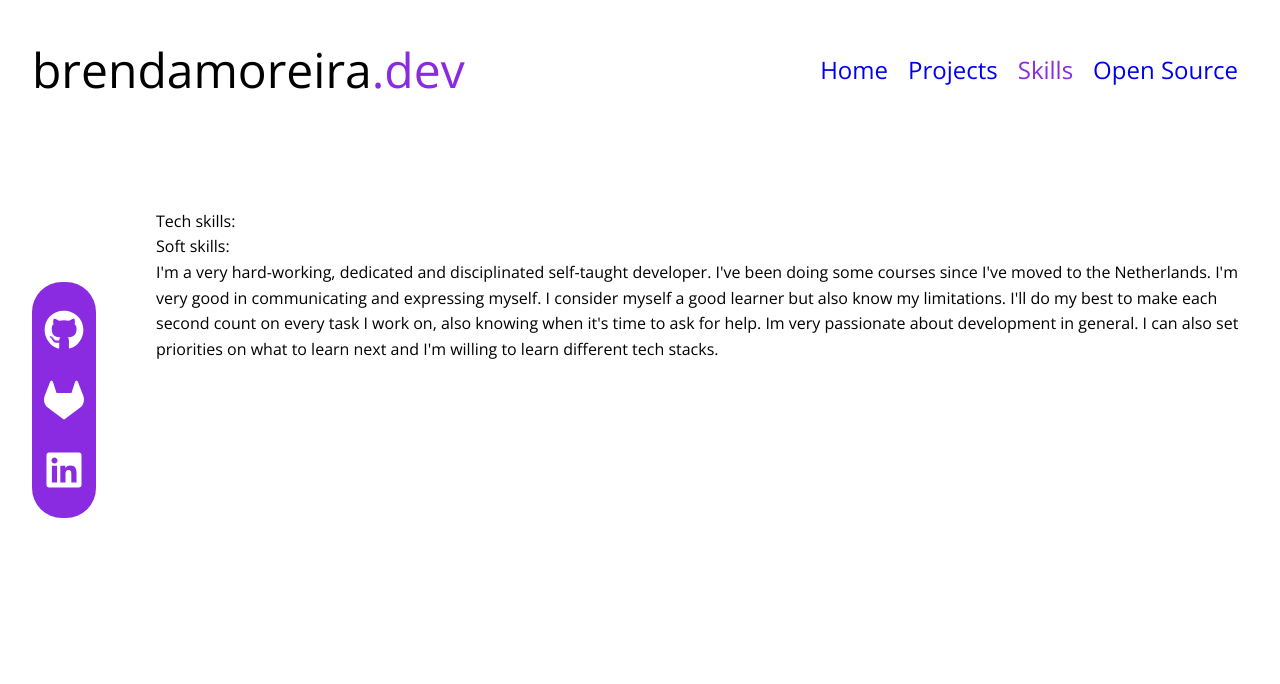
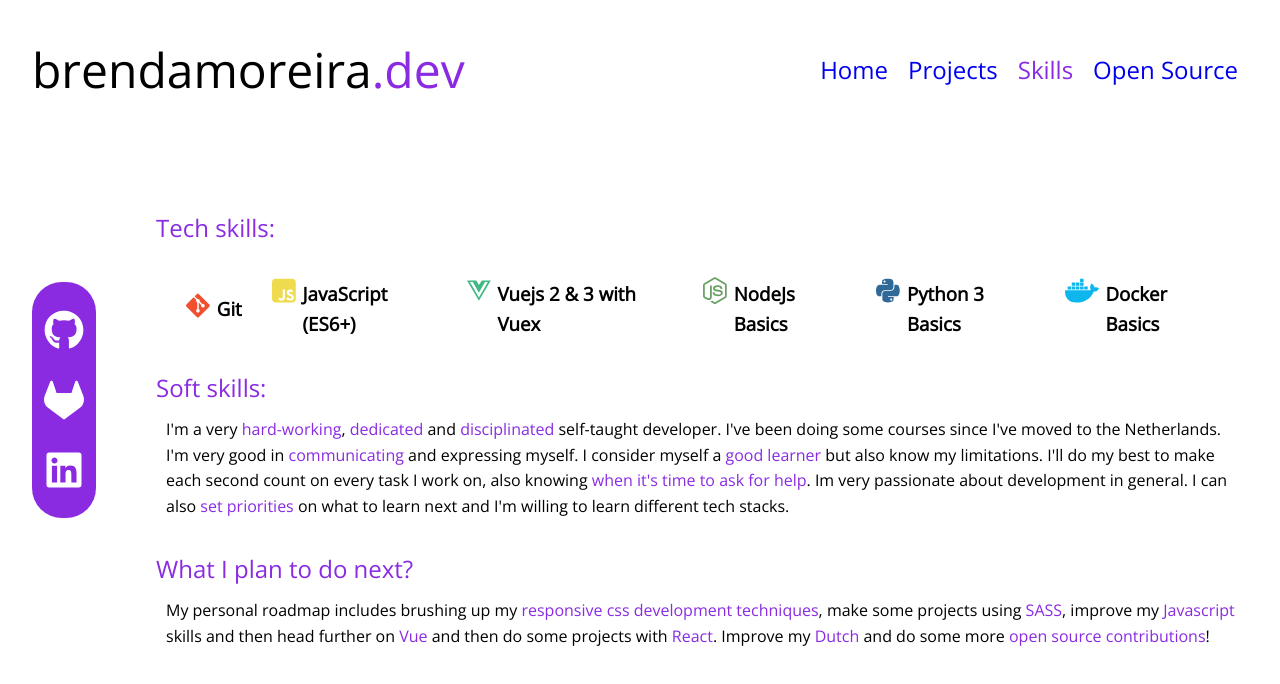
Before and after one commit to brendamoreira/brendamoreira.dev, a Vue app: page /skills in a window 1280 px wide. Shown: the top 684 px of the page. Built offline with nearby package versions, Linux system fonts and the light colour scheme.

Commit message:
update skills page

```diff
--- a/src/components/Icons.vue
+++ b/src/components/Icons.vue
@@ -10,7 +10,7 @@ export default {
   name: "Icons",
 };
 </script>
-<style>
+<style scoped>
 .container{
   position: absolute;
   left: 2rem;
--- /dev/null
+++ b/src/components/Skill.vue
@@ -0,0 +1,29 @@
+<template>
+  <h3 class="t-skills" v-for="skill in skills" :key="skill.name">
+    <span :style="`color:${skill.color};`"><font-awesome-icon class="icon" :icon="`fa-brands ${skill.code}`" /></span>{{
+      skill.name
+    }}
+  </h3>
+</template>
+<script>
+export default {
+  props:{
+    skills:{
+      required: true,
+      type: Array
+    }
+  },
+};
+</script>
+<style scoped>
+.t-skills{
+  font-weight: bold;
+  display: flex;
+  gap:7px;
+  align-items: baseline;
+}
+
+.icon{
+  font-size: 1.7rem;
+}
+</style>
--- a/src/main.js
+++ b/src/main.js
@@ -1,14 +1,34 @@
-import { createApp } from 'vue'
-import App from './App.vue'
-import { library } from '@fortawesome/fontawesome-svg-core'
-import { FontAwesomeIcon } from '@fortawesome/vue-fontawesome'
-import { faGithub, faLinkedin, faGitlab } from '@fortawesome/free-brands-svg-icons'
+import { createApp } from "vue";
+import App from "./App.vue";
+import { library } from "@fortawesome/fontawesome-svg-core";
+import { FontAwesomeIcon } from "@fortawesome/vue-fontawesome";
+import {
+  faGithub,
+  faLinkedin,
+  faGitlab,
+  faGitAlt,
+  faJsSquare,
+  faVuejs,
+  faNodeJs,
+  faPython,
+  faDocker,
+} from "@fortawesome/free-brands-svg-icons";
 
-import router from "./router"
+import router from "./router";
 
-library.add(faGithub, faLinkedin, faGitlab)
+library.add(
+  faGithub,
+  faLinkedin,
+  faGitlab,
+  faGitAlt,
+  faJsSquare,
+  faVuejs,
+  faNodeJs,
+  faPython,
+  faDocker
+);
 
 const app = createApp(App);
 app.use(router);
-app.component('font-awesome-icon', FontAwesomeIcon)
-app.mount('#app')
+app.component("font-awesome-icon", FontAwesomeIcon);
+app.mount("#app");
--- a/src/pages/Skills.vue
+++ b/src/pages/Skills.vue
@@ -1,16 +1,61 @@
 <template>
-  <div>Tech skills:</div>
-  <div>
-    Soft skills:
-    <div>
-      I'm a very hard-working, dedicated and disciplinated self-taught
-      developer. I've been doing some courses since I've moved to the
-      Netherlands. I'm very good in communicating and expressing myself. I
-      consider myself a good learner but also know my limitations. I'll do my
-      best to make each second count on every task I work on, also knowing when
-      it's time to ask for help. Im very passionate about development in
-      general. I can also set priorities on what to learn next and I'm willing
-      to learn different tech stacks.
-    </div>
+<div class="skills-container">
+  <h2 class="highlight-text">Tech skills:</h2>
+  <div class="tech-skills">
+    <Skill :skills="skills" />
+  </div>
+  <h2 class="highlight-text soft">Soft skills:</h2>
+  <p class="answer">
+    I'm a very <span class="highlight-text">hard-working</span>,
+    <span class="highlight-text">dedicated</span> and
+    <span class="highlight-text">disciplinated</span> self-taught developer.
+    I've been doing some courses since I've moved to the Netherlands. I'm very
+    good in <span class="highlight-text">communicating</span> and expressing
+    myself. I consider myself a
+    <span class="highlight-text">good learner</span> but also know my
+    limitations. I'll do my best to make each second count on every task I work
+    on, also knowing
+    <span class="highlight-text">when it's time to ask for help</span>. Im very
+    passionate about development in general. I can also
+    <span class="highlight-text">set priorities</span> on what to learn next and
+    I'm willing to learn different tech stacks.
+  </p>
+  <h2 class="highlight-text next">What I plan to do next?</h2>
+  <p class="answer">
+    My personal roadmap includes brushing up my
+    <span class="highlight-text">responsive css development techniques</span>,
+    make some projects using <span class="highlight-text">SASS</span>, improve
+    my <span class="highlight-text">Javascript</span> skills and then head
+    further on <span class="highlight-text">Vue</span> and then do some projects
+    with <span class="highlight-text">React</span>. Improve my
+    <span class="highlight-text">Dutch</span> and do some more
+    <span class="highlight-text">open source contributions</span>!
+  </p>
   </div>
 </template>
+<script>
+import skills from "../skills.json";
+import Skill from "../components/Skill.vue";
+export default {
+  components: { Skill },
+  data() {
+    return {
+      skills: skills,
+    };
+  },
+};
+</script>
+<style scoped>
+.tech-skills {
+  display: flex;
+  gap: 30px;
+  margin: 30px;
+  align-items: center;
+}
+.answer{
+  margin: 10px;
+}
+.next{
+  margin-top: 30px;
+}
+</style>
--- /dev/null
+++ b/src/skills.json
@@ -0,0 +1,6 @@
+[{"name":"Git", "code": "fa-git-alt", "color": "#F1502F"},
+{"name":"JavaScript (ES6+)", "code": "fa-js-square", "color": "#F0DB4F"},
+{"name": "Vuejs 2 & 3 with Vuex", "code": "fa-vuejs", "color": "#42B883"},
+{"name":"NodeJs Basics", "code": "fa-node-js", "color": "#68A063"},
+{"name":"Python 3 Basics", "code": "fa-python", "color": "#306998"},
+{"name":"Docker Basics", "code": "fa-docker", "color": "#0DB7ED"}]
```
